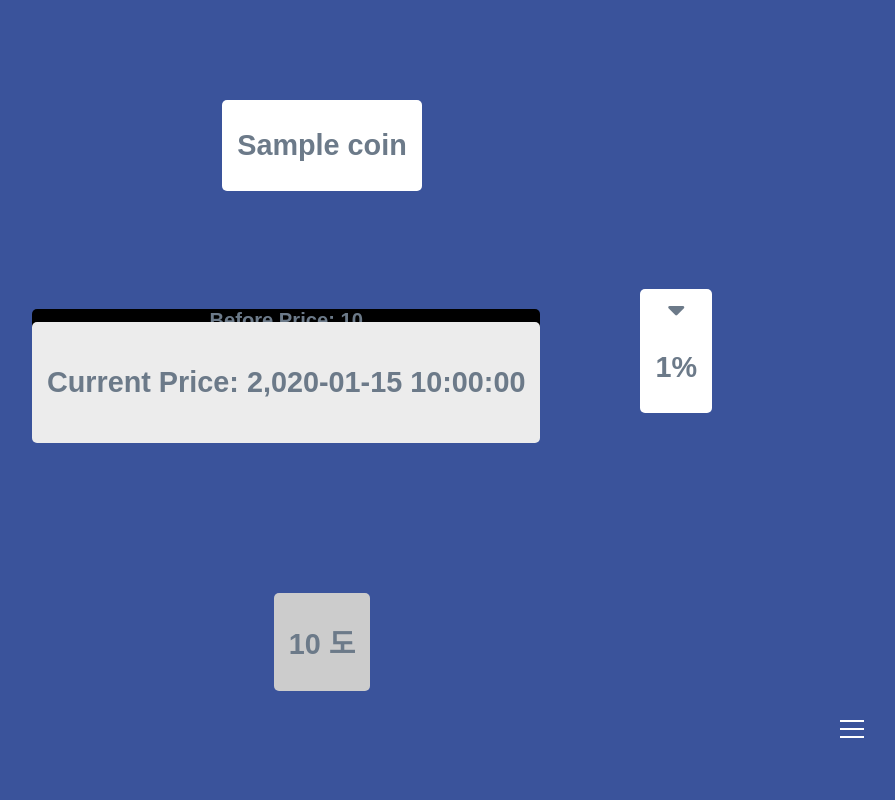
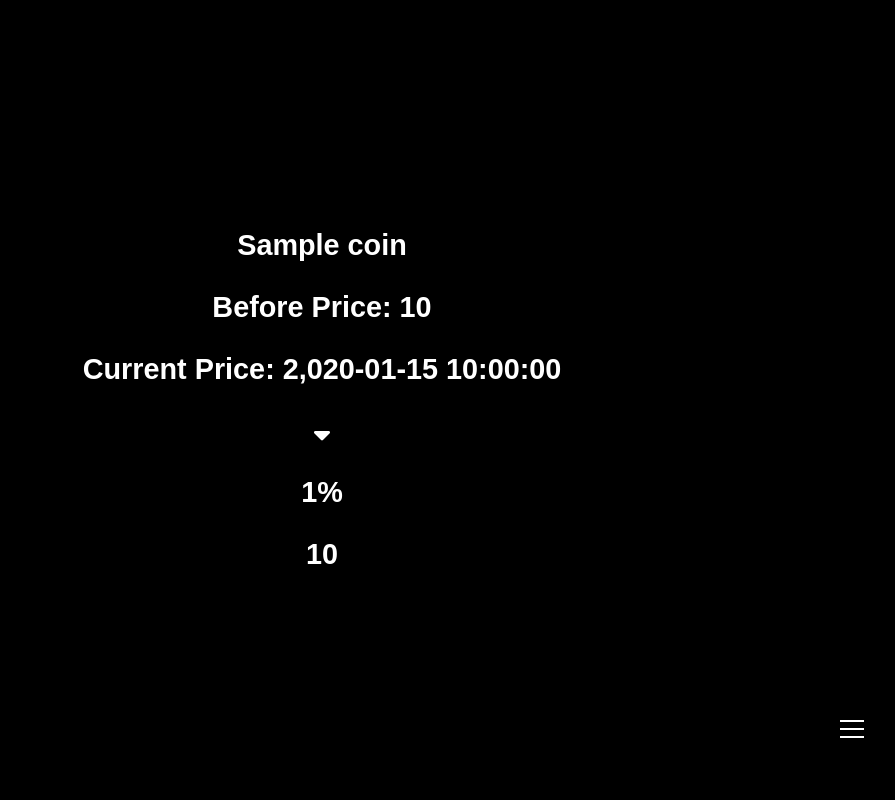
Before and after one commit to AsheKR/Hackerton_Coin, a Django app: template app/templates/index.html in a window 1280 px wide. Shown: the whole page, without its empty margins (318-1213 px from the left). Run offline with Django 3.2, Linux system fonts and the light colour scheme; the template is opened without the code that fills it: most values are stand-ins (such as "Sample title", 1, 10 or a date in 2020); some libraries are stand-ins or nearby versions.

Commit message:
index css 변경

```diff
--- a/app/static/index.css
+++ b/app/static/index.css
@@ -3,8 +3,8 @@ body {
   font-weight: bold;
   text-align: center;
   font-size: 1.8em;
-  color: #6C7A89;
-  background-color: #3A539B;
+  color: white;
+  background-color: black;
   display: flex;
   flex-direction: column;
   justify-content: center;
@@ -30,6 +30,7 @@ body {
   display: none;
   justify-content: center;
   align-items: center;
+  color: #888;
 }
 
 #select-coin-menu > .black_out {
@@ -59,55 +60,11 @@ body {
   padding: 10px 0;
 }
 
-.coin_text {
-  position: absolute;
-  top: 100px;
-  padding: 0 15px;
-  background: white;
-  border-radius: 5px;
-}
-
-.flex_center {
+.container {
+  display: -webkit-flex;
+  display: -ms-flex;
   display: flex;
-  justify-content: center;
-  align-items: center;
-}
-
-.flex_center div.center_coin p {
-  padding: 0 15px;
-}
-
-.flex_center div.center_coin > div.before_coin_value {
-  font-size: 0.7em;
-  position: relative;
-  border-radius: 5px;
-  z-index: -1;
-  top: 30px;
-  background-color: black;
-}
-
-.flex_center div.center_coin > div.current_coin_value {
-  padding: 15px 0;
-  border-radius: 5px;
-  background-color: #ececec;
-}
-
-.flex_center div.right_coin_percent {
-  position: relative;
-  left: 100px;
-  padding: 0 15px;
-  display: flex;
-  flex-direction: column;
-  border-radius: 5px;
-  background-color: #fff;
-}
-
-div.say_something {
-  padding: 0 15px;
-  position: relative;
-  top: 150px;
-  border-radius: 5px;
-  background-color: #ccc;
+  flex-direction: row;
 }
 
 img {
--- a/app/static/index.js
+++ b/app/static/index.js
@@ -45,7 +45,6 @@ var ChangeHtml = {
 
     change_html : function(data) {
     $target = $('#select-coin-menu')
-    $target.css('display', 'none')
 
     $coin_text = $('.coin_text p')
     $before_coin_value = $('.before_coin_value p')
--- a/app/static/index.scss
+++ b/app/static/index.scss
@@ -3,8 +3,8 @@ body {
   font-weight: bold;
   text-align: center;
   font-size: 1.8em;
-  color: #6C7A89;
-  background-color: #3A539B;
+  color: white;
+  background-color: black;
   display: flex;
   flex-direction: column;
   justify-content: center;
@@ -30,6 +30,7 @@ body {
   display: none;
   justify-content: center;
   align-items: center;
+  color: #888;
 
   > .black_out {
     position: absolute;
@@ -59,71 +60,13 @@ body {
   }
 }
 
-.coin_text {
-  position: absolute;
-  top: 100px;
-
-  padding:0 15px;
-  background: white;
-  border-radius: 5px;
+.container {
+  display: -webkit-flex;
+  display: -ms-flex;
+  display: flex;
+  flex-direction: row;
 }
 
-.flex_center {
-  display: flex;
-  justify-content: center;
-  align-items: center;
-
-  div.center_coin{
-    p {
-      padding: 0 15px;
-    }
-
-    > div.before_coin_value {
-      font-size: 0.7em;
-      position: relative;
-      border-radius: 5px;
-      z-index: -1;
-      top: 30px;
-
-      background-color: black;
-    }
-
-    > div.current_coin_value {
-      padding: 15px 0;
-      border-radius: 5px;
-
-      background-color: #ececec;
-    }
-  }
-
-  div.right_coin_percent {
-    position: relative;
-    left: 100px;
-    padding:0 15px;
-    display: flex;
-    flex-direction: column;
-
-    border-radius: 5px;
-    background-color: #fff;
-
-    > span.arrow {
-
-    }
-
-    > p.percent {
-
-    }
-  }
-}
-
-div.say_something {
-  padding:0 15px;
-  position: relative;
-  top: 150px;
-
-  border-radius: 5px;
-  background-color: #ccc;
-}
 img {
   width:30px;
   position:absolute;
--- a/app/templates/index.html
+++ b/app/templates/index.html
@@ -23,6 +23,7 @@
   <div id="select-coin-menu">
     <div class="black_out"></div>
     <div class="coin_list">
+      <p>코인 리스트</p>
       {% for coin in ten_coins %}
       <div><input type="radio" name="coin" id="{{ coin.id }}" class="coin_pk_list"> <label for="{{ coin.id }}">{{ coin.get_name_display }}</label></div>
       {% endfor %}
@@ -30,25 +31,25 @@
     </div>
   </div>
 
+  <div class="container">
+    <div class="flex_center">
       <div class="coin_text">
         <p>{{ btc_coinValue.coin.get_name_display }}</p>
       </div>
-  <div class="flex_center">
-    <div class="center_coin">
       <div class="before_coin_value">
         <p>Before Price: {{ btc_coinValue.before_value|intcomma }}</p>
       </div>
       <div class="current_coin_value">
         <p>Current Price: {{ btc_coinValue.now_value|intcomma }}</p>
       </div>
-    </div>
       <div class="right_coin_percent">
         <span class="arrow"><i class="fas fa-sort-down"></i></span>
         <p class="percent">{{ btc_coinValue.percent }}%</p>
       </div>
+      <div class="say_something">
+        <p>{{ river_temp.temperature }} </p>
       </div>
-  <div class="say_something">
-    <p>{{ river_temp.temperature }} 도</p>
+    </div>
   </div>
 
   <button id="select-coin">
@@ -62,6 +63,7 @@ $(function() {
   ChangeHtml.init()
   $('#coin_select_submit').click(function() {
     ChangeHtml.call_ajax()
+    $target.css('display', 'none')
   })
 })
 </script>
```
Lines whose indentation alone changed are shown as unchanged.
